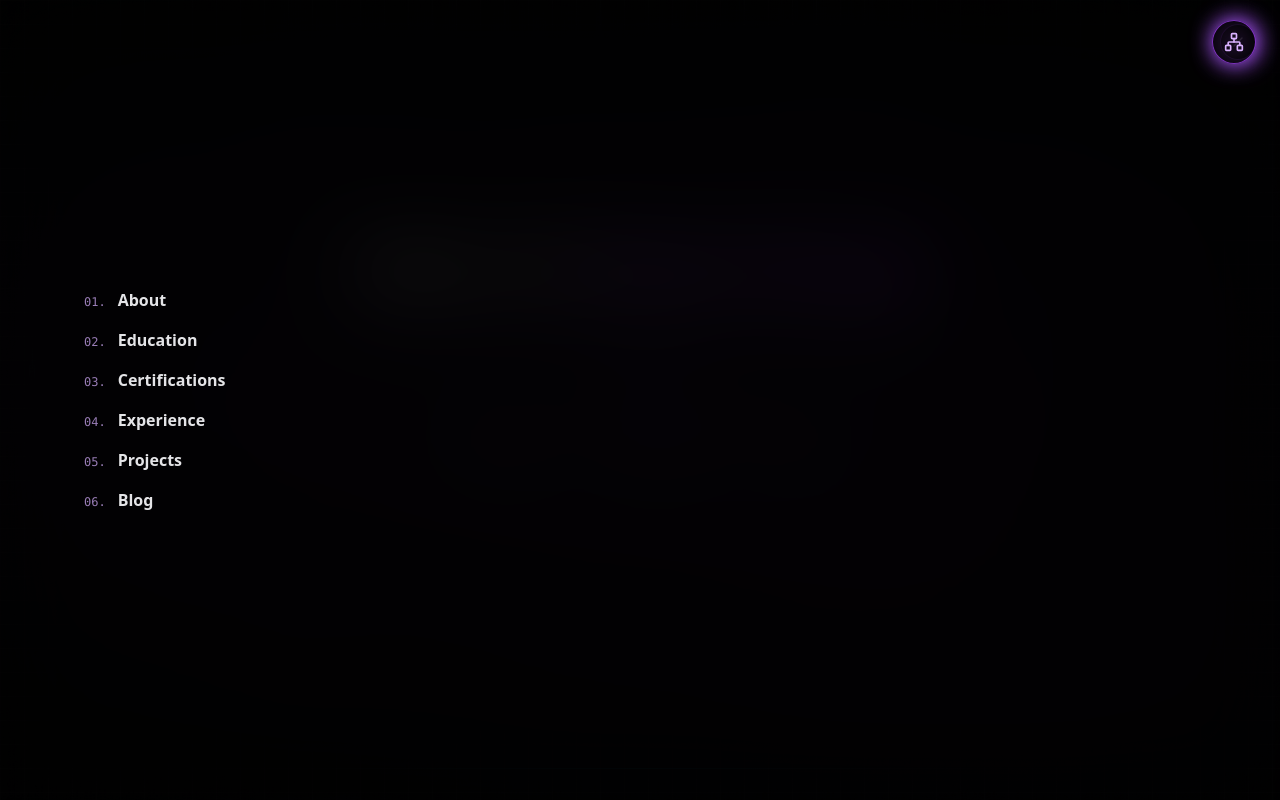
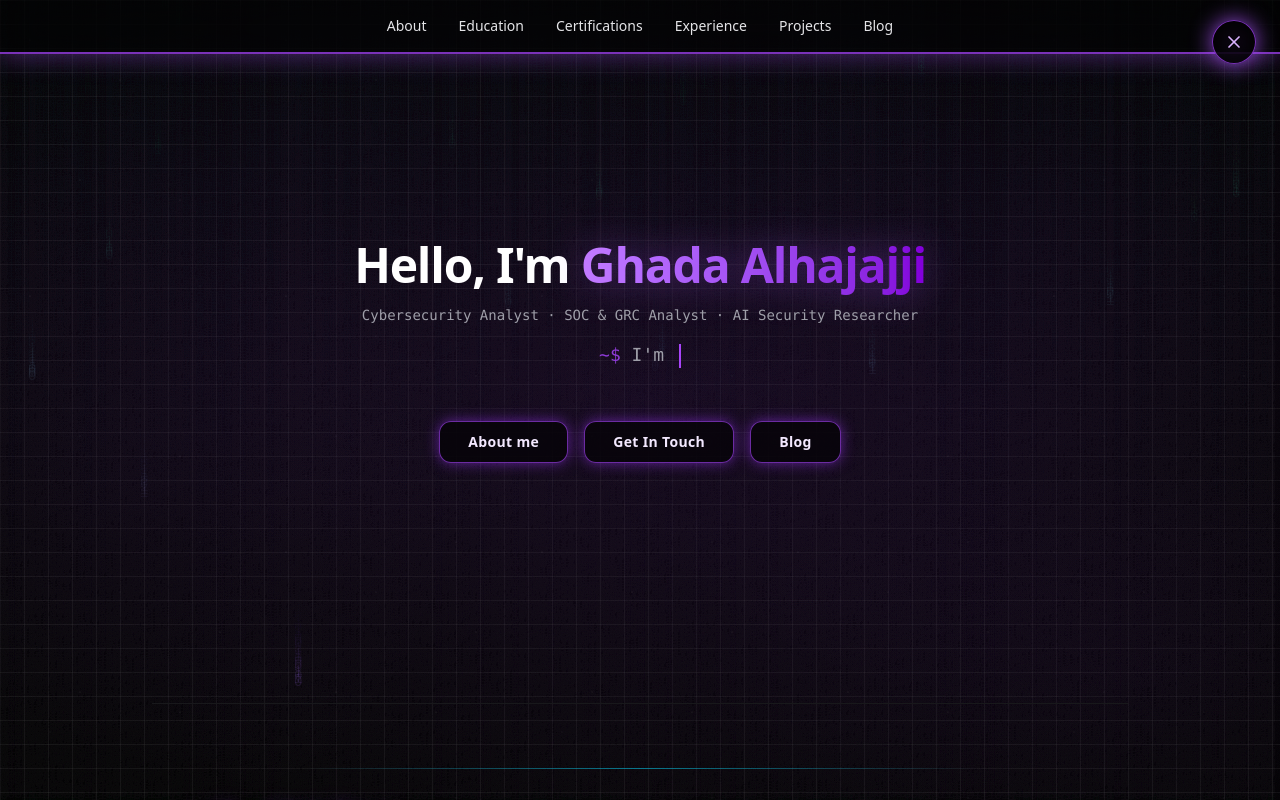
Before and after one commit to GhadoAlhajaji/my-portfolio, a Next.js app: page / in a window 1280 px wide. Both pictures are taken after a click on the button "Open navigation". Shown: the top 800 px of the page. Built offline with nearby package versions, Linux system fonts and the light colour scheme.

Commit message:
Update page.tsx

```diff
--- a/app/page.tsx
+++ b/app/page.tsx
@@ -25,7 +25,6 @@ import {
   Github,
   ExternalLink,
   Menu,
-  Network,
   X,
 } from "lucide-react";
 
@@ -244,6 +243,9 @@ export default function Home() {
       if (window.scrollY > 20) {
         setHasScrolled(true);
       }
+      if (window.scrollY > 30) {
+        setMobileMenuOpen(false);
+      }
     };
     window.addEventListener("scroll", onScroll, { passive: true });
     return () => window.removeEventListener("scroll", onScroll);
@@ -256,55 +258,31 @@ export default function Home() {
         className="pointer-events-none fixed inset-0 -z-10"
       />
 
-      {/* Floating navigation hub button */}
+      {/* Trigger: glowing Shield/Menu button – top right */}
       <button
         type="button"
-        aria-label="Open navigation map"
-        onClick={() => setMobileMenuOpen(true)}
+        aria-label={mobileMenuOpen ? "Close navigation" : "Open navigation"}
+        onClick={() => setMobileMenuOpen((open) => !open)}
         className="fixed right-4 top-5 z-50 flex h-11 w-11 items-center justify-center rounded-full border border-purple-500/70 bg-black/80 text-purple-200 shadow-[0_0_22px_rgba(168,85,247,0.9)] backdrop-blur-xl transition hover:bg-purple-500/30 hover:text-white md:right-6"
       >
-        <Network className="h-5 w-5 text-purple-300 drop-shadow-[0_0_12px_rgba(168,85,247,1)]" />
+        {mobileMenuOpen ? (
+          <X className="h-5 w-5 text-purple-300 drop-shadow-[0_0_12px_rgba(168,85,247,1)]" />
+        ) : (
+          <ShieldCheck className="h-5 w-5 text-purple-300 drop-shadow-[0_0_12px_rgba(168,85,247,1)]" />
+        )}
       </button>
 
-      {/* Full-screen navigation overlay */}
+      {/* On-demand navbar: slides down from top, glassmorphism, purple bottom border */}
       <AnimatePresence>
         {mobileMenuOpen && (
-          <motion.div
-            initial={{ opacity: 0 }}
-            animate={{ opacity: 1 }}
-            exit={{ opacity: 0 }}
-            transition={{ duration: 0.2 }}
-            className="fixed inset-0 z-40 flex items-center justify-start bg-black/85 backdrop-blur-2xl"
-            onClick={() => setMobileMenuOpen(false)}
-          >
-            <button
-              type="button"
-              aria-label="Close navigation menu"
-              onClick={() => setMobileMenuOpen(false)}
-              className="absolute right-6 top-6 z-50 inline-flex h-9 w-9 items-center justify-center rounded-full border border-purple-500/80 bg-black/80 text-zinc-200 shadow-[0_0_26px_rgba(168,85,247,0.95)] transition hover:bg-purple-500/30 hover:text-white"
-            >
-              <X className="h-4 w-4" />
-            </button>
-
-            <motion.div
-              initial={{ opacity: 0, x: -12 }}
-              animate={{ opacity: 1, x: 0 }}
-              exit={{ opacity: 0, x: -12 }}
+          <motion.nav
+            initial={{ opacity: 0, y: -24 }}
+            animate={{ opacity: 1, y: 0 }}
+            exit={{ opacity: 0, y: -24 }}
             transition={{ duration: 0.25, ease: "easeOut" }}
-              className="relative ml-6 flex w-full max-w-md flex-col items-stretch justify-center px-6 sm:ml-10 md:ml-[60px]"
-              onClick={(e) => e.stopPropagation()}
-            >
-              <motion.ul
-                className="flex w-full flex-col items-stretch gap-4 text-left font-sans"
-                initial="hidden"
-                animate="visible"
-                variants={{
-                  hidden: {},
-                  visible: {
-                    transition: { staggerChildren: 0.08, delayChildren: 0.12 },
-                  },
-                }}
-              >
+            className="fixed left-0 right-0 top-0 z-40 border-b-2 border-purple-500/70 bg-black/50 shadow-[0_4px_24px_rgba(168,85,247,0.35)] backdrop-blur-xl"
+          >
+            <div className="mx-auto flex max-w-5xl flex-wrap items-center justify-center gap-x-6 gap-y-3 overflow-x-auto px-4 py-4 sm:flex-nowrap sm:justify-center sm:gap-8">
               {[
                 { label: "About", href: "#about" },
                 { label: "Education", href: "#education" },
@@ -312,35 +290,26 @@ export default function Home() {
                 { label: "Experience", href: "#experience" },
                 { label: "Projects", href: "#projects" },
                 { label: "Blog", href: "https://medium.com/@ghadohajaji", external: true },
-                ].map((item, index) => (
-                  <motion.li
+              ].map((item) => (
+                <a
                   key={item.label}
-                    variants={{
-                      hidden: { opacity: 0, x: -10 },
-                      visible: {
-                        opacity: 1,
-                        x: 0,
-                        transition: { duration: 0.25, ease: "easeOut" },
-                      },
-                    }}
-                  >
-                    <button
-                      type="button"
-                      onClick={() => scrollToSection(item.href)}
-                      className="group flex w-full cursor-pointer items-baseline gap-3 text-left"
-                    >
-                      <span className="text-xs font-mono text-purple-300/70">
-                        {`0${index + 1}.`}
-                      </span>
-                      <span className="text-base font-semibold text-zinc-200 transition-colors group-hover:text-purple-300">
+                  href={item.href}
+                  {...(item.external ? { target: "_blank", rel: "noreferrer" } : {})}
+                  onClick={(e) => {
+                    if (item.href.startsWith("#")) {
+                      e.preventDefault();
+                      scrollToSection(item.href);
+                    } else {
+                      setMobileMenuOpen(false);
+                    }
+                  }}
+                  className="whitespace-nowrap text-sm font-medium text-zinc-200 transition hover:text-purple-300 hover:drop-shadow-[0_0_8px_rgba(168,85,247,0.8)]"
+                >
                   {item.label}
-                      </span>
-                    </button>
-                  </motion.li>
+                </a>
               ))}
-              </motion.ul>
-            </motion.div>
-          </motion.div>
+            </div>
+          </motion.nav>
         )}
       </AnimatePresence>
 
```
Lines whose indentation alone changed are shown as unchanged.
